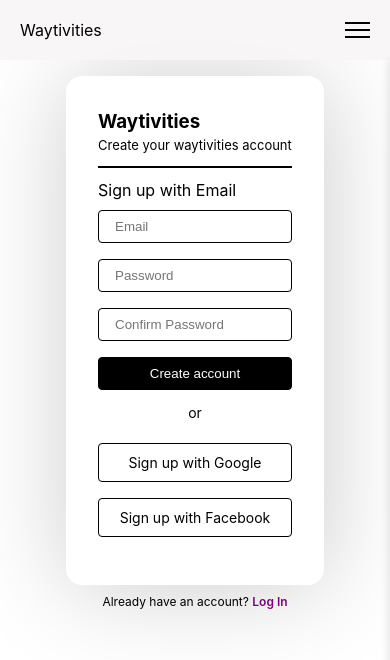
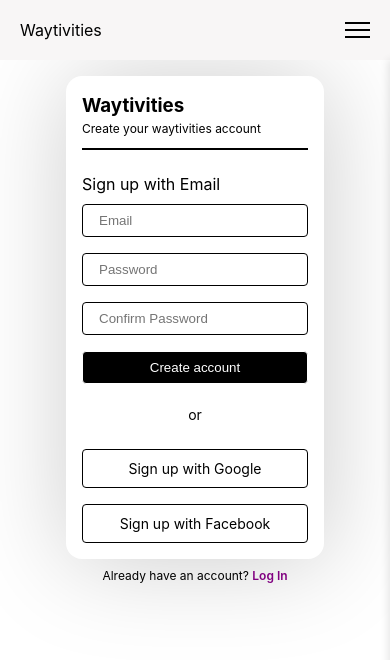
Before and after one commit to Confinesofgrace/waytivities3, a React (Vite) app: page /signup in a window 390 px wide. Shown: the top 660 px of the page. Built offline with nearby package versions, Linux system fonts and the light colour scheme.

Commit message:
Clean-up for Sign up and Log in pages

```diff
--- a/src/Components/Footer.css
+++ b/src/Components/Footer.css
@@ -2,6 +2,31 @@
 {
     background-color: rgba(128, 0, 128, 0.911);
     padding: 40px;
+}
+
+#footer-header h4
+{
+    cursor: pointer;
+}
+
+#footer-line
+{
+    display: flex;
+    color: white;
+
+    justify-content: space-between;
+    align-items: center;
+
+    font-size: 8px;
+}
+
+#footer-nav
+{
+    width: 50%;
+
+    display: flex;
+    justify-content: flex-end;
+    gap: 50px;
 }
 
 #footer-divider
@@ -39,3 +64,13 @@
     justify-content: center;
     align-items: center;
 }
+
+@media screen and (max-width: 900px)
+{
+
+
+    #footer-nav
+    {
+        gap: 10px;
+    }
+}
--- a/src/Components/Footer.jsx
+++ b/src/Components/Footer.jsx
@@ -3,22 +3,27 @@ import './Footer.css'
 import { SiInstagram, SiWhatsapp } from 'react-icons/si';
 import { PiCopyright } from 'react-icons/pi';
 
+import { Link } from 'react-router-dom';
+
 function Footer () {
     return (
         <div id='body-footer'>
 
-            <div style={{display:'flex', color:'white', gap:'120px', alignItems:'center'}}>
+            <div id='footer-line'>
 
-                <div>
+                <div id='footer-header' >
 
                     <p>
-                    <h4>
-                        Waytivities
-                    </h4>
+                        <h4>
+                            Waytivities
+                        </h4>
                         His Footprints are Clearly Seen
                     </p>
+
+
                 </div>
-                <div style={{display:'flex', gap:'50px'}}>
+
+                <div  id='footer-nav'>
 
                     <p>
                         Books
--- a/src/Components/Navbar.css
+++ b/src/Components/Navbar.css
@@ -2,7 +2,7 @@ nav
 {
     width: 100%;
     height: 60px;
-    background-color: rgba(248, 246, 246, 0.925);
+    background-color: rgb(248, 246, 246);
     padding: 0px 50px;
     position: fixed;
     top: 0;
--- a/src/Pages/LogIn/LogIn.css
+++ b/src/Pages/LogIn/LogIn.css
@@ -15,11 +15,8 @@
     width: 70%;
     /* x, y, blur, color */
     box-shadow: 2px 2px 100px rgba(0, 0, 0, 0.205);
-
     padding: 32px;
-
     border-radius: 16px;
-
 }
 
 #login-header p
@@ -47,8 +44,6 @@
 #login-email
 {
     width: 45%;
-    margin-right: auto;
-
     display: flex;
     flex-direction:column;
 }
@@ -56,8 +51,6 @@
 #login-alternative
 {
     width:45%;
-    margin-left: auto;
-
 }
 
 /* Buttons for alternatives */
@@ -75,6 +68,12 @@
     justify-content: center;
 
     font-size: 14px;
+    transition: background-color 0.3s ease;
+}
+
+#login-with:hover
+{
+    background-color: #f0f0f0;
 }
 
 #login-input
@@ -86,7 +85,17 @@
     border: 1px solid;
     border-radius: 4px;
     background-color: rgba(255, 255, 255, 0);
+}
 
+#login-email button
+{
+    background-color: black;
+    color: white;
+    padding: 8px 16px;
+    margin: 8px 0px;
+    border: 1px solid;
+    border-radius: 4px;
+    cursor: pointer;
 }
 
 #new-user
@@ -105,15 +114,18 @@
     {
         width: 100%;
         height: 85vh;
-
         justify-content: flex-start;
-
     }
 
     #login-content
     {
         width: 100%;
+        padding: 16px;
+    }
 
+    #login-header p
+    {
+        font-size: 12px;
     }
 
     #login-header hr
@@ -123,28 +135,39 @@
 
     #login-options
     {
-        display: flex;
         flex-direction: column;
         gap: 4px;
     }
 
-    #login-email
+    #login-email, #login-alternative
     {
-        margin-right:0px;
         width: 100%;
-
-    }
-
-    #login-alternative
-    {
-        width:100%;
-        margin-left: 0;
-
+        margin-top:12px;
     }
 
     #or-divider
     {
         font-size: 14px;
+        margin: 8px 0;
+    }
+
+    #login-alternative
+    {
+        display: flex;
+        flex-direction: column;
+        justify-content: space-between;
+        gap: 16px;
+        background-color:blue;
+    }
+
+    #login-with
+    {
+        margin: 0px;
+    }
+
+      #login-input, #login-email button, #login-with
+    {
+        width: 100%;
     }
 
 
--- a/src/Pages/LogIn/LogIn.jsx
+++ b/src/Pages/LogIn/LogIn.jsx
@@ -10,7 +10,7 @@ function LogIn () {
 
                     <div id='login-header'>
                         <h3>Waytivities</h3>
-                        <p>Continue to your waytivities account</p>
+                        <p>Log into your account</p>
 
                         <hr/>
 
@@ -25,17 +25,8 @@ function LogIn () {
 
                             <input id='login-input' placeholder='Email'/>
                             <input id='login-input' placeholder='Password'/>
-                            <input id='login-input' placeholder='Confirm Password'/>
-                            <button
-                            style={{padding:'8px 16px',
-                                margin:'8px 0px',
-                                borderStyle:'none',
-                                border:'1px solid',
-                                borderRadius:'4px',
-                                backgroundColor:'black',
 
-                            }}
-                            ><Link style={{color:'white'}}>Log In</Link></button>
+                            <button><Link style={{color:'white'}}>Log In</Link></button>
 
                             <p style={{fontSize:'10px'}}>Forgot password?</p>
                         </div>
--- a/src/Pages/SignUp/SignUp.css
+++ b/src/Pages/SignUp/SignUp.css
@@ -6,22 +6,15 @@
     flex-direction: column;
     justify-content: center;
     align-items: center;
-
     padding: 16px;
-
 }
 
 #signup-content
 {
     width: 70%;
-    /* x, y, blur, color */
     box-shadow: 2px 2px 100px rgba(0, 0, 0, 0.205);
-
     padding: 32px;
-
     border-radius: 16px;
-
-
 }
 
 #signup-header p
@@ -32,15 +25,14 @@
 #signup-header hr
 {
     width: 100%;
-    border: 1px solid;
-    border-color: black;
+    border: 1px solid black;
     margin: 16px 0px;
 }
 
 #signup-options
 {
     display: flex;
-    align-items:center;
+    align-items: center;
     justify-content: space-between;
     gap: 20px;
 }
@@ -48,45 +40,53 @@
 #signup-email
 {
     width: 45%;
-    margin-right: auto;
-
     display: flex;
-    flex-direction:column;
+    flex-direction: column;
 }
 
 #signup-alternative
 {
-    width:45%;
-    margin-left: auto;
+    width: 45%;
 }
 
-/* Buttons for alternatives */
+
 #signup-with
 {
     padding: 8px 16px;
     margin: 16px 0px;
-    border-style: none;
     border: 1px solid;
     border-radius: 4px;
-    background-color: rgba(255, 255, 255, 0);
+    background-color: transparent;
     cursor: pointer;
-
     display: flex;
     justify-content: center;
+    font-size: 14px;
+    transition: background-color 0.3s ease;
+}
 
-    font-size: 14px;
+#signup-with:hover
+{
+    background-color: #f0f0f0;
 }
 
 #signup-input
 {
     padding: 8px 16px;
     margin: 8px 0px;
-    border-style: none;
-
     border: 1px solid;
     border-radius: 4px;
-    background-color: rgba(255, 255, 255, 0);
+    background-color: transparent;
+}
 
+#signup-email button
+{
+    background-color: black;
+    color: white;
+    padding: 8px 16px;
+    margin: 8px 0px;
+    border: 1px solid;
+    border-radius: 4px;
+    cursor: pointer;
 }
 
 #have-account
@@ -95,63 +95,67 @@
     margin-top: 8px;
 }
 
-
-
-
+/* --- Responsive --- */
 @media screen and (max-width: 900px)
 {
-
     #signup-modal
     {
         width: 100%;
         height: 85vh;
-
         justify-content: flex-start;
-
     }
 
     #signup-content
     {
         width: 100%;
+        padding: 16px;
+    }
 
+    #signup-header p
+    {
+        font-size: 12px;
+    }
+
+    #signup-header hr
+    {
+        margin: 10px 0px;
     }
 
     #signup-options
     {
-        display: flex;
         flex-direction: column;
         gap: 4px;
-
     }
 
-    #signup-header hr
+    #signup-email, #signup-alternative
     {
-        margin:10px 0px;
-    }
-
-    #signup-options
-    {
-        display: flex;
-        flex-direction: column;
-    }
-
-    #signup-email
-    {
-        margin-right:0px;
         width: 100%;
-
-    }
-
-    #signup-alternative
-    {
-        width:100%;
-        margin-left: 0;
+        margin-top: 12px;
 
     }
 
     #or-divider
     {
         font-size: 14px;
+        margin: 8px 0;
+    }
 
+    #signup-alternative
+    {
+        display: flex;
+        flex-direction: column;
+        justify-content: space-between;
+
+        gap: 16px;
+    }
+
+    #signup-with
+    {
+        margin: 0px;
+    }
+
+    #signup-input, #signup-email button, #signup-with
+    {
+        width: 100%;
     }
 }
--- a/src/Pages/SignUp/SignUp.jsx
+++ b/src/Pages/SignUp/SignUp.jsx
@@ -27,16 +27,7 @@ function SignUp () {
                             <input id='signup-input' placeholder='Email'/>
                             <input id='signup-input' placeholder='Password'/>
                             <input id='signup-input' placeholder='Confirm Password'/>
-                            <button
-                            style={{padding:'8px 16px',
-                                margin:'8px 0px',
-                                borderStyle:'none',
-                                border:'1px solid',
-                                borderRadius:'4px',
-                                backgroundColor:'black',
-
-                            }}
-                            ><Link style={{color:'white'}}>Create account</Link></button>
+                            <button><Link style={{color:'white'}}>Create account</Link></button>
                         </div>
 
                         <div id='or-divider'>
```
